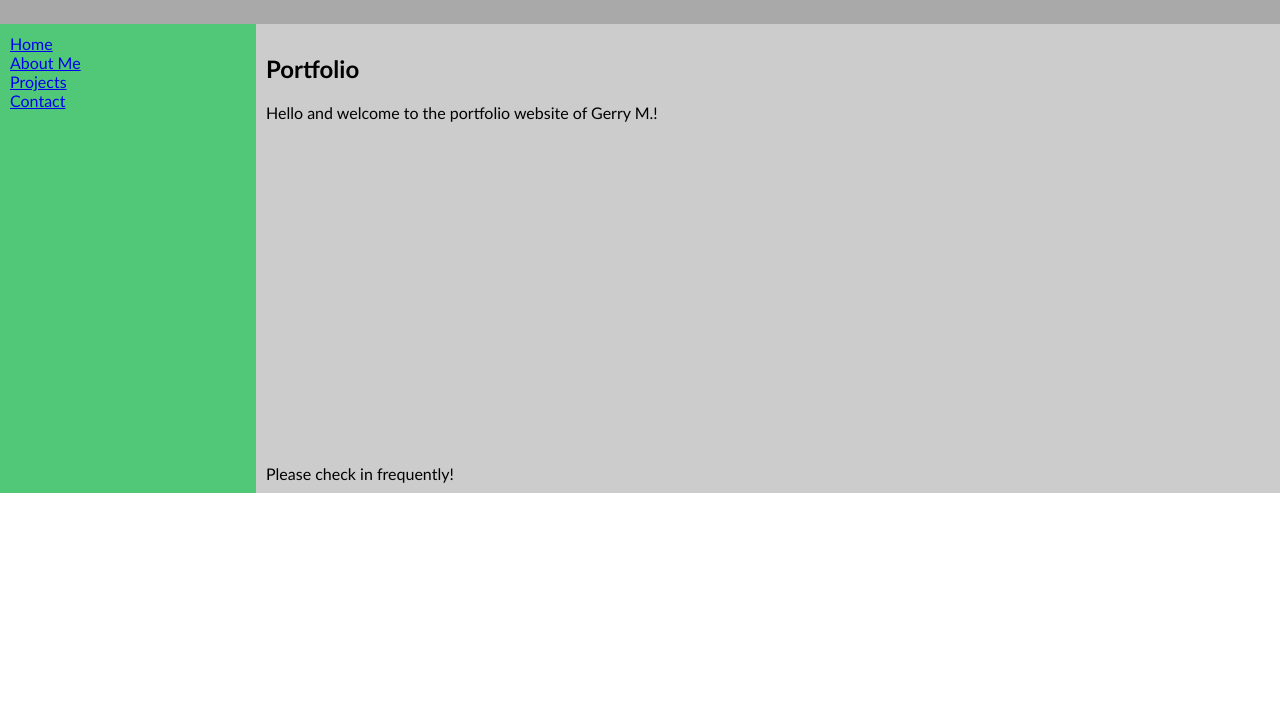
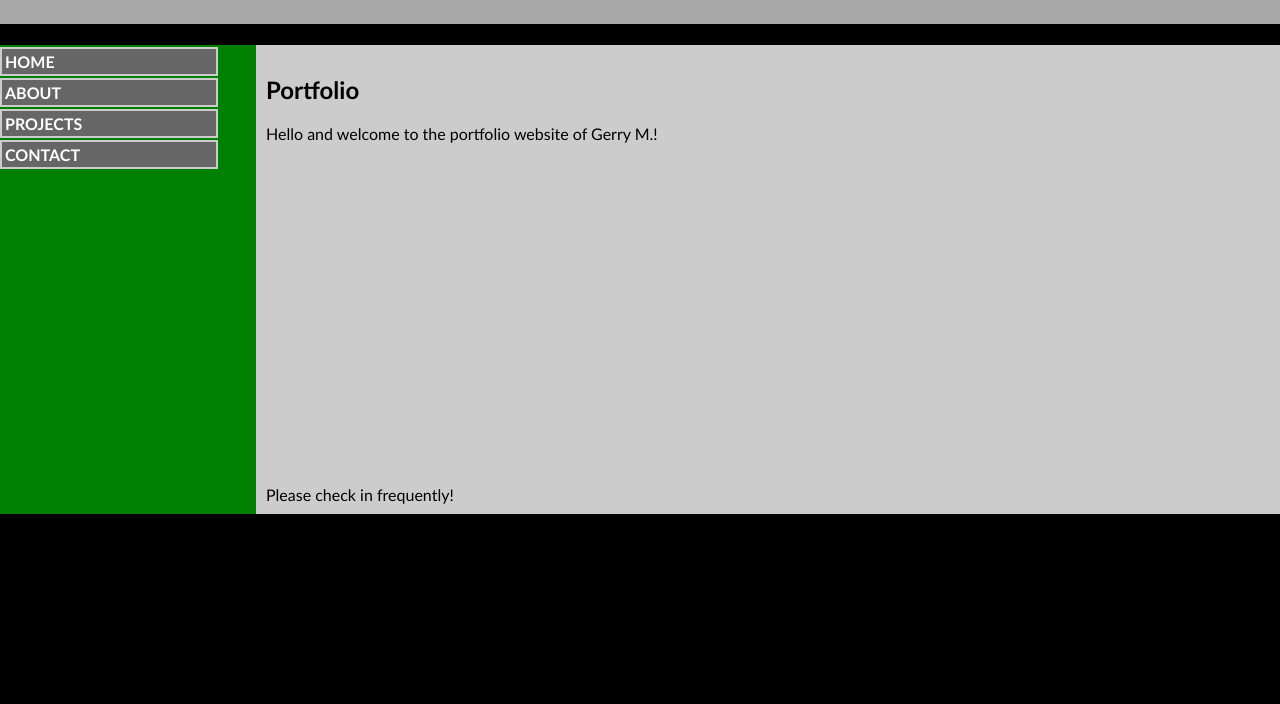
Before and after one commit to GerryMijarry/gerrymijarry.github.io, a plain HTML site: page index.html in a window 1280 px wide. Shown: the part 96-800 px from the top of the page. Drawn offline with Linux system fonts and the light colour scheme.

Commit message:
added css functionality

```diff
--- a/index.html
+++ b/index.html
@@ -29,6 +29,7 @@ TODO Bonus: (5 Points) As a web developer, I want my web page to be mobile respo
     <meta charset="UTF-8" />
     <meta http-equiv="X-UA-Compatible" content="IE=edge" />
     <meta name="viewport" content="width=device-width, initial-scale=1.0" />
+    <link rel="stylesheet" href="styles/style.css">
     <title>Document</title>
   </head>
   <body style="margin: 0px; padding: 0px; font-family: 'Trebuchet MS', verdana">
@@ -41,21 +42,25 @@ TODO Bonus: (5 Points) As a web developer, I want my web page to be mobile respo
     >
       <tr>
         <td colspan="2" style="height: 100px" bgcolor="#a9a9a9">
-          <h1>Website Logo</h1>
+          <h1>GERRYMIJARRY.GITHUB.COM</h1>
         </td>
       </tr>
-
+      <tr>
+        <td colspan="2" style="height: 1px" bgcolor="#000000">
+        </td>
+      </tr>
       <tr>
         <td
           width="20%"
           valign="top"
-          bgcolor="
-        #50c878"
+          class="menu"
         >
-          <a href="#">Home</a><br />
-          <a href="#">About Me</a><br />
-          <a href="#">Projects</a><br />
-          <a href="#">Contact</a><br />
+        <ul class="menu">
+            <li><a href="#">HOME</a></li>
+            <li><a href="#">ABOUT</a></li>
+            <li><a href="#">PROJECTS</a></li>
+            <li><a href="#">CONTACT</a></li>
+          </ul>
         </td>
 
         <td width="80%" valign="top" bgcolor="#cccccc">
--- /dev/null
+++ b/styles/style.css
@@ -0,0 +1,31 @@
+body {
+  background-color: black;
+}
+
+.menu {
+	margin: 0px;
+	padding: 0px;
+	color: #000;
+	width: 220px;
+	list-style: none;
+  background-color: green;
+  font-weight: bold;
+}
+.menu li {
+	padding: 2px 2px 0px 0px;
+	margin: 0px;
+}
+.menu li a, .menu li a:visited {
+	margin: 0px;
+	padding: 3px 3px;
+	color: #fff;
+	display: block;
+	border: #ccc 2px solid;
+	background: #666;
+	text-decoration: none;
+}
+.menu li a:hover {
+	color: #000;
+	background: #ccc;
+	border: #000 2px solid;
+}
```
